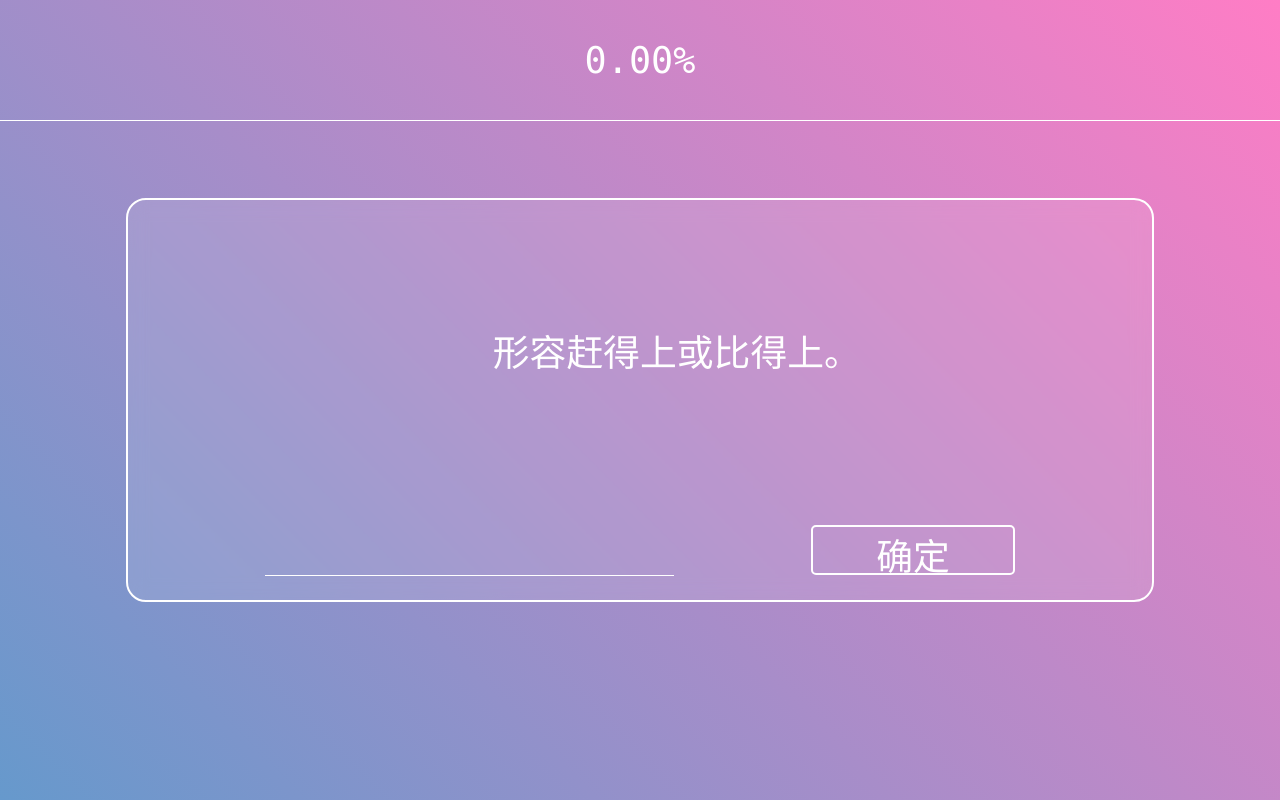
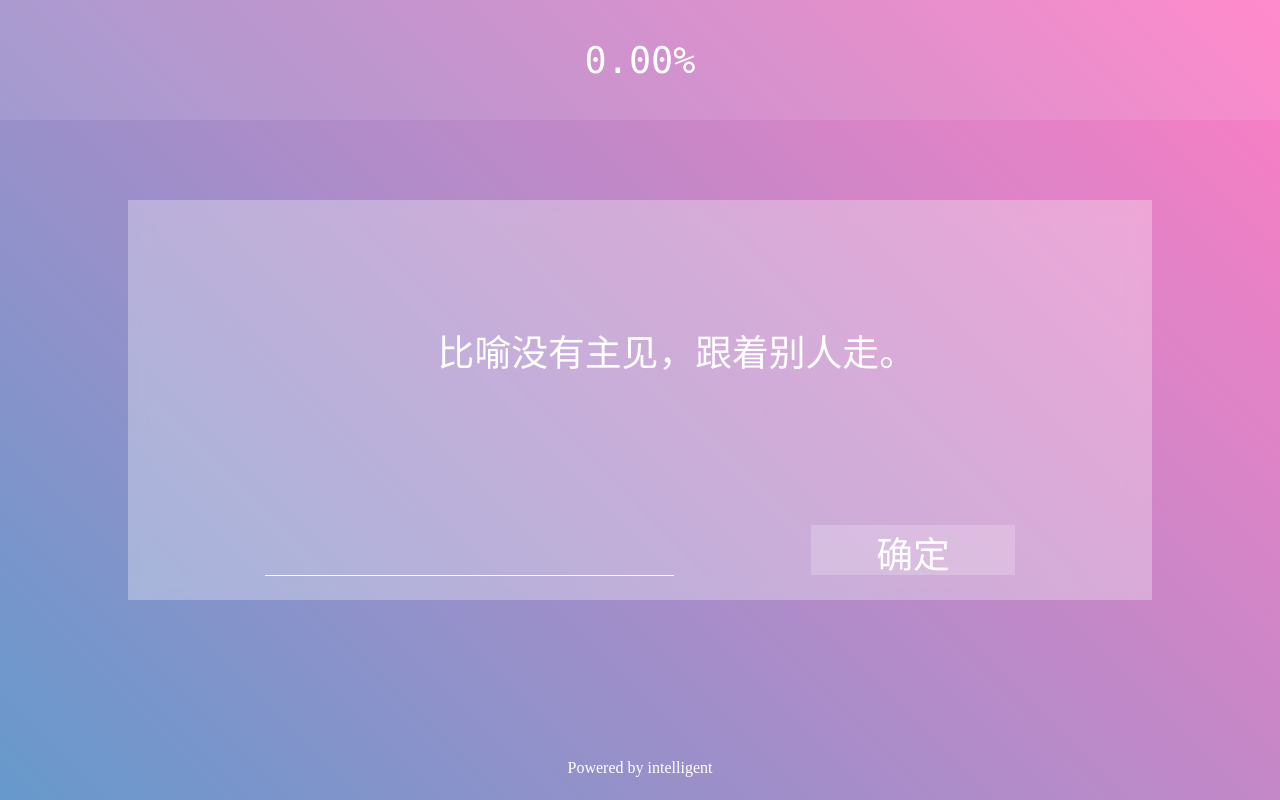
Before and after one commit to intelligent-x/Chinese-Idiom, a plain HTML site: page index.html in a window 1280 px wide. Both pictures are taken after a click on the button "确定". Drawn offline with Linux system fonts and the light colour scheme.

Commit message:
Update and decorate

```diff
--- a/index.css
+++ b/css/index.css
@@ -35,9 +35,7 @@ body {
     width: 80vw;
     height: 50vh;
 
-    background-color: rgba(255, 255, 255, .1);
-    border: 2px solid #FFF;
-    border-radius: 20px;
+    background-color: rgba(255, 255, 255, .3);
 
     backdrop-filter: blur(10px);
 }
@@ -49,7 +47,7 @@ body {
 
     width: 100vw;
     height: 15vh;
-    background-color: transparent;
+    background-color: rgba(255, 255, 255, .1);
 
     position: absolute;
     right: 0;
@@ -57,8 +55,6 @@ body {
 
     color: #FFF;
     font: normal calc(1vw + 3vh) Consolas;
-
-    border-bottom: 1px solid #FFF;
 }
 
 .question {
@@ -70,7 +66,7 @@ body {
     height: 100%;
 
     box-sizing: border-box;
-    padding: 0 5vw;
+    padding: 0 10vw;
 
     color: #FFF;
     font: normal calc(1vw + 3vh) "宋体";
@@ -110,25 +106,19 @@ body {
     width: 20%;
     height: 50%;
 
-    background-color: transparent;
+    background-color: rgba(255, 255, 255, 0.2);
 
     color: #FFF;
     font: normal calc(1vw + 3vh) "宋体";
     text-align: center;
 
     outline: none;
-    border: 2px solid #FFF;
-    border-radius: 5px;
+    border: none;
+    /* border-radius: 5px; */
 
     cursor: pointer;
 
     transition: all .1s ease 0s;
-}
-
-.answer button:hover {
-
-    background-color: #FFF;
-    color: #69C;
 }
 
 .cover-true {
@@ -141,7 +131,7 @@ body {
 
     z-index: -1;
 
-    background-color: #69C;
+    background-color: rgba(96, 144, 208, .3);
 }
 
 .cover-false {
@@ -154,5 +144,21 @@ body {
 
     z-index: -1;
 
-    background-color: #F33;
+    background-color: rgba(255, 100, 100, .3);
 }
+
+.copyright {
+    display: flex;
+    justify-content: center;
+    align-items: center;
+
+    width: 100vw;
+    height: 8vh;
+
+    position: absolute;
+    left: 0;
+    bottom: 0;
+
+    color: #FFF;
+    font: normal Consolas 18px;
+}
--- a/index.html
+++ b/index.html
@@ -5,7 +5,10 @@
     <meta charset="UTF-8">
     <meta name="viewport" content="width=device-width, initial-scale=1.0">
     <title>:: 成语 ::</title>
-    <link rel="stylesheet" href="./index.css">
+    <link rel="stylesheet" href="./css/index.css">
+    <script src="./js/classes.js"></script>
+    <script src="./js/store.js"></script>
+    <script src="./js/utils.js"></script>
 </head>
 
 <body>
@@ -21,7 +24,8 @@
     </div>
     <div class="cover-true"></div>
     <div class="cover-false"></div>
-    <script src="./index.js"></script>
+    <div class="copyright">Powered by intelligent</div>
+    <script src="./js/index.js"></script>
 </body>
 
 </html>
--- /dev/null
+++ b/js/classes.js
@@ -0,0 +1,132 @@
+class Asker {
+    /**
+     *
+     * @param {Node} element 提问器的节点
+     */
+    constructor(element) {
+        this.element = element;
+    }
+
+    /**
+     * 显示问题
+     * @returns {Number} this.index 返回选中成语的下标
+     */
+    ask = () => {
+        if (QUESTIONS.length <= 0) return this.element.innerHTML = '你真棒！';
+        this.index = random(0, QUESTIONS.length - 1);
+        this.qt = QUESTIONS[this.index];
+        this.element.innerHTML = this.qt;
+        return this.index;
+    }
+
+    /**
+     * 在回答提交后确认答案并对问题单进行删减
+     * @param {Boolean} bool 是否答对的布尔值
+     */
+    afterCheck = bool => {
+        if (bool) {
+            QUESTIONS.splice(this.index, 1);
+        }
+    }
+
+    /**
+     * 获取对全局数据的处理的处理器对象
+     * @param {Object} processer
+     */
+    id = processer => {
+        this.processer = processer;
+    }
+}
+
+class Answerer {
+    /**
+     * 存储输入框和
+     * @param {Node} input
+     * @param {Node} button
+     */
+    constructor(input, button) {
+        this.input = input;
+        this.button = button;
+        this.initEvent();
+    }
+
+    /**
+     * 监听点击提交按钮事件
+     */
+    initEvent = () => {
+        this.input.addEventListener('keypress', e => {
+            if (e.key === 'Enter') {
+                this.answer(e.target.value);
+            }
+        });
+        this.button.addEventListener('click', e => {
+            this.answer(this.input.value);
+        })
+    }
+
+    /**
+     * 将提交的值传送给processer
+     * @param {String} value 提交的值
+     */
+    answer = (value) => {
+        this.input.value = '';
+        this.processer.check(value);
+    }
+
+    /**
+     * 存储processer
+     * @param {Object} processer
+     */
+    id = processer => {
+        this.processer = processer;
+    }
+}
+
+class Processer {
+    /**
+     * 存储
+     * @param {Object} asker 提问器
+     * @param {Object} answerer 回答器
+     * @param {Node} app 应用界面
+     */
+    constructor(asker, answerer, app) {
+        this.asker = asker;
+        this.answerer = answerer;
+
+        asker.id(this);
+        answerer.id(this);
+
+        this.launch();
+    }
+
+    /**
+     * 启动应用
+     */
+    launch = () => {
+        this.currentIndex = this.asker.ask();
+    }
+
+    /**
+     * 校验答案
+     * @param {String} answer
+     */
+    check = answer => {
+        if (DATABASE[answer] === QUESTIONS[this.currentIndex]) {
+            this.asker.afterCheck(true);
+            document.querySelector('.cover-true').style.zIndex = 1;
+            setTimeout(function () {
+                document.querySelector('.cover-true').style.zIndex = -1;
+            }, 100)
+        } else {
+            this.asker.afterCheck(false);
+
+            document.querySelector('.cover-false').style.zIndex = 1;
+            setTimeout(function () {
+                document.querySelector('.cover-false').style.zIndex = -1;
+            }, 100)
+        }
+
+        this.launch();
+        document.querySelector('.scores').innerHTML = (100 * (1 - QUESTIONS.length / originLength)).toFixed(2) + '%';
+    }
+}
--- /dev/null
+++ b/js/index.js
@@ -0,0 +1,3 @@
+const asker = new Asker(document.querySelector('.question'));
+const answerer = new Answerer(document.querySelector('.answer input'), document.querySelector('.answer button'));
+const processer = new Processer(asker, answerer);
--- a/index.js
+++ b/js/store.js
@@ -1,5 +1,3 @@
-const random = (min, max) => Math.floor(Math.random() * (max - min + 1)) + min;
-
 const DATABASE = {
     "白驹过隙": "比喻时间过的很快。",
     "百里挑一": "形容十分出众。",
@@ -91,96 +89,5 @@ const DATABASE = {
     "": "",
 }
 
-let QUESTIONS = Object.values(DATABASE).slice(60, 80);
+let QUESTIONS = Object.values(DATABASE).slice(0, 80);
 const originLength = QUESTIONS.length;
-
-
-class Asker {
-    constructor(element) {
-        this.element = element;
-    }
-
-    ask = () => {
-        if (QUESTIONS.length <= 0) return this.element.innerHTML = '你真棒！';
-        this.index = random(0, QUESTIONS.length - 1);
-        this.qt = QUESTIONS[this.index];
-        this.element.innerHTML = this.qt;
-        return this.index;
-    }
-
-    afterCheck = bool => {
-        if (bool) {
-            QUESTIONS.splice(this.index, 1);
-        }
-    }
-
-    id = processer => {
-        this.processer = processer;
-    }
-}
-
-class Answerer {
-    constructor(input, button) {
-        this.input = input;
-        this.button = button;
-        this.initEvent();
-    }
-
-    initEvent = () => {
-        this.input.addEventListener('keypress', e => {
-            if (e.key === 'Enter') {
-                this.answer(e.target.value);
-            }
-        });
-        this.button.addEventListener('click', e => {
-            this.answer(this.input.value);
-        })
-    }
-
-    answer = (value) => {
-        this.input.value = '';
-        this.processer.check(value);
-    }
-
-    id = processer => {
-        this.processer = processer;
-    }
-}
-
-class Processer {
-    constructor(asker, answerer, app) {
-        this.asker = asker;
-        this.answerer = answerer;
-
-        asker.id(this);
-        answerer.id(this);
-
-        this.launch();
-    }
-    launch = () => {
-        this.currentIndex = this.asker.ask();
-    }
-    check = answer => {
-        if (DATABASE[answer] === QUESTIONS[this.currentIndex]) {
-            this.asker.afterCheck(true);
-            document.querySelector('.cover-true').style.zIndex = 1;
-            setTimeout(function () {
-                document.querySelector('.cover-true').style.zIndex = -1;
-            }, 100)
-        } else {
-            this.asker.afterCheck(false);
-
-            document.querySelector('.cover-false').style.zIndex = 1;
-            setTimeout(function () {
-                document.querySelector('.cover-false').style.zIndex = -1;
-            }, 100)
-        }
-
-        this.launch();
-        document.querySelector('.scores').innerHTML = (100 * (1 - QUESTIONS.length / originLength)).toFixed(2) + '%';
-    }
-}
-
-const asker = new Asker(document.querySelector('.question'));
-const answerer = new Answerer(document.querySelector('.answer input'), document.querySelector('.answer button'));
-const processer = new Processer(asker, answerer);
--- /dev/null
+++ b/js/utils.js
@@ -0,0 +1 @@
+const random = (min, max) => Math.floor(Math.random() * (max - min + 1)) + min;
```
